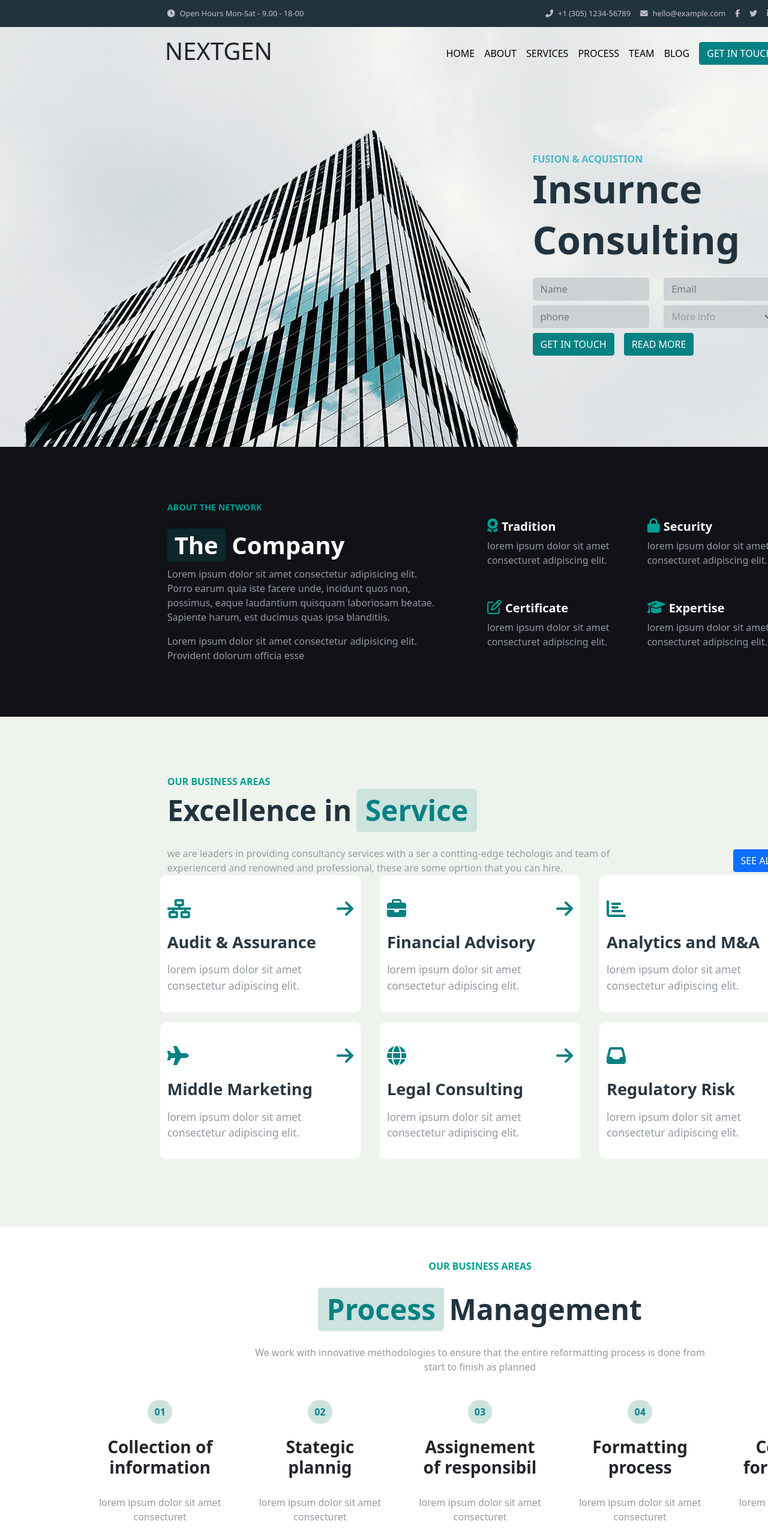
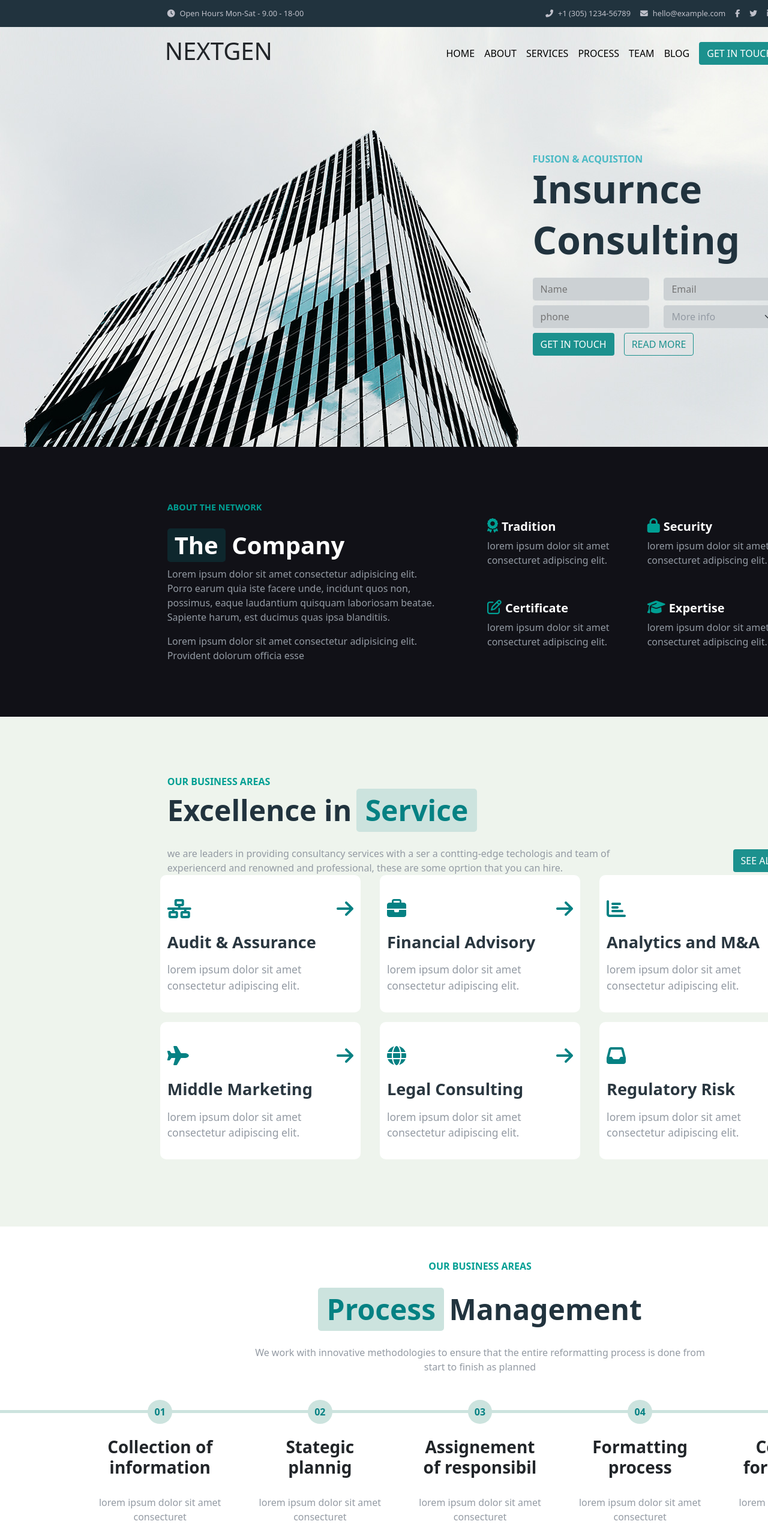
Before and after one commit to lorenzosavoia/proj-html-vuejs, a Vue app: page / in a window 1280 px wide. Shown: the top 2566 px of the page at 60% size. Built offline with nearby package versions, Linux system fonts and the light colour scheme.

Commit message:
add v-for and fix button

```diff
--- a/src/components/Footer.vue
+++ b/src/components/Footer.vue
@@ -17,39 +17,19 @@
           <i class="fas fa-map-marker-alt me-2"></i>
           <span>Main Avenue, 987</span>
         </div>
-        <button type="button" class="btn btn-outline-success">READ MORE</button>
+        <button type="button" class="btn button-2">READ MORE</button>
       </div>
-      <div class="col-2 box-about flex-fill">
-        <h3>About</h3>
+      <div
+        class="col-2 box-about flex-fill  ms-3 me-3"
+        v-for="(element,index) in footer"
+        :key="index"
+      >
+        <h3>{{element.title}}</h3>
         <ul class="m-0 p-0">
-          <li><i class="fas fa-chevron-right me-2"></i>The company</li>
-          <li><i class="fas fa-chevron-right me-2"></i>Institutional</li>
-          <li><i class="fas fa-chevron-right me-2"></i>Social & Evetens</li>
-          <li><i class="fas fa-chevron-right me-2"></i>Innovation</li>
-          <li><i class="fas fa-chevron-right me-2"></i>Environment</li>
-          <li><i class="fas fa-chevron-right me-2"></i>Technology</li>
-        </ul>
-      </div>
-      <div class="col-2 box-about flex-fill me-5 ms-5">
-        <h3>Services</h3>
-        <ul class="m-0 p-0">
-          <li><i class="fas fa-chevron-right me-2"></i>Audit & Assurance</li>
-          <li><i class="fas fa-chevron-right me-2"></i>Financial Advisory</li>
-          <li><i class="fas fa-chevron-right me-2"></i>Analytics</li>
-          <li><i class="fas fa-chevron-right me-2"></i>Middle Marketing</li>
-          <li><i class="fas fa-chevron-right me-2"></i>Legal Consulting</li>
-          <li><i class="fas fa-chevron-right me-2"></i>Regulatory Risk</li>
-        </ul>
-      </div>
-      <div class="col-2 box-about flex-fill">
-        <h3>Support</h3>
-        <ul class="m-0 p-0">
-          <li><i class="fas fa-chevron-right me-2"></i>Responsibility</li>
-          <li><i class="fas fa-chevron-right me-2"></i>Terms of Use</li>
-          <li><i class="fas fa-chevron-right me-2"></i>About Cookies</li>
-          <li><i class="fas fa-chevron-right me-2"></i>Privacy Policy</li>
-          <li><i class="fas fa-chevron-right me-2"></i>Accesibility</li>
-          <li><i class="fas fa-chevron-right me-2"></i>information</li>
+          <li
+            v-for="(links,index) in element.link"
+            :key="index = 'a'"
+          ><i class="fas fa-chevron-right me-2"></i>{{links}}</li>
         </ul>
       </div>
     </div>
@@ -70,7 +50,48 @@
 
 <script>
 export default {
-    name:'Footer',
+  name:'Footer',
+  data(){
+    return{
+      footer:[
+        {
+        title:'About',
+          link:[
+              'Institutional',
+              'Social & Evetens',
+              'Innovation',
+              'Environment',
+              'Technology',
+          ],
+        },
+        {
+        title:'Service',
+          link:[
+            'Audit & Assurance',
+            'Financial Advisory',
+            'Analytics',
+            'Middle Marketing',
+            'Legal Consulting',
+            'Regulatory Risk',
+          ],
+        },
+        {
+        title:'Support',
+          link:[
+            'Responsibility',
+            'Terms of Use',
+            'About Cookies',
+            'Privacy Policy',
+            'Accesibility',
+            'information',
+          ],
+        }
+      ]
+
+
+
+    }
+  }
 
 }
 </script>
@@ -95,5 +116,16 @@ ul{
   background-color: #19191f;
   padding: 2em 2em 2em 3em;
   border-radius: 10px;
+  height: 260px;
+}
+
+.button-2{
+  color: #1c918e;
+  border: 1px solid #1c918e;
+}
+
+.button-2:hover{
+    background-color:#1c918e;
+    color: white;
 }
 </style>
--- a/src/components/headerComponents/Jumbotron.vue
+++ b/src/components/headerComponents/Jumbotron.vue
@@ -14,7 +14,7 @@
                         <li><a href="">TEAM</a> </li>
                         <li><a href="">BLOG</a> </li>
                     </ul>
-                    <button class="btn btn-primary" type="submit">GET IN TOUCH</button>
+                    <button class="btn button-1" type="submit">GET IN TOUCH</button>
                 </div>
                 <!-- navbar -->
             </div>
@@ -48,8 +48,8 @@
                                 </select>
                             </div>
                             <div class="col-12 mt-2">
-                                <button class="btn btn-primary me-3" type="submit">GET IN TOUCH</button>
-                                <button type="button" class="btn btn-outline-success">READ MORE</button>
+                                <button class="btn button-1 me-3" type="submit">GET IN TOUCH</button>
+                                <button type="button" class="btn button-2">READ MORE</button>
                             </div>
                         </div>
                     </div>
@@ -70,18 +70,6 @@ export default {
 .jumbotron{
     background-image: url('~@/assets/bg-6.jpg');
     height: 700px;
-        .btn-primary{
-            background-color:#058183 ;
-            border-color:#058183;
-            color: white;
-            display: inline-block;
-        }
-        .btn-outline-success{
-        color:white;
-        background-color: #058183;
-        border-color: #058183;
-        }
-
     .nav-bar{
         height: 40px;
 
@@ -147,4 +135,22 @@ export default {
         }
     }
 }
+.button-1{
+background-color: #1c918e !important;
+color: white !important;
+}
+.button-1:hover{
+    background-color:#52bbba !important;
+    color: white !important;
+}
+.button-2{
+color: #1c918e !important;
+border: 1px solid #1c918e !important;
+}
+
+.button-2:hover{
+    background-color:#1c918e !important;
+    color: white !important;
+}
+
 </style>
--- a/src/components/mainComponents/Excellence.vue
+++ b/src/components/mainComponents/Excellence.vue
@@ -10,7 +10,7 @@
                         <div class="d-flex align-items-center mt-4">
                             <span class=" text-grey w-75">we are leaders in providing consultancy services with a ser a contting-edge techologis and team of experiencerd and renowned and professional, these are some oprtion that you can hire.</span>
                             <div class="w-25 d-flex justify-content-end">
-                                <button class="btn btn-primary me-3" type="submit">SEE ALL</button>
+                                <button class="btn button-1 me-3" type="submit">SEE ALL</button>
                             </div>
                         </div>
                     </div>
@@ -153,4 +153,12 @@ export default {
         color: #939aa3;
         font-size: 1.1em;
     }
+    .button-1{
+    background-color: #1c918e !important;
+    color: white !important;
+    }
+    .button-1:hover{
+    background-color:#52bbba !important;
+    color: white !important;
+    }
 </style>
--- a/src/components/mainComponents/KnowFirst.vue
+++ b/src/components/mainComponents/KnowFirst.vue
@@ -10,7 +10,7 @@
                     <div class="col-6">
                         <input type="email" class="form mb-4" id="" placeholder="email">
                         <input type="text" class="form mb-4" id="" placeholder="Name">
-                        <button class="btn btn-primary me-3" type="submit">SUBSCRIBE</button>
+                        <button class="btn button-1 me-3" type="submit">SUBSCRIBE</button>
                     </div>
                 </div>
             </div>
@@ -67,4 +67,12 @@ export default {
     border-radius: 0.25rem;
     transition: border-color 0.15s ease-in-out, box-shadow 0.15s ease-in-out;
 }
+.button-1{
+background-color: #1c918e !important;
+color: white !important;
+}
+.button-1:hover{
+    background-color:#52bbba !important;
+    color: white !important;
+}
 </style>
--- a/src/components/mainComponents/News.vue
+++ b/src/components/mainComponents/News.vue
@@ -7,7 +7,7 @@
                 <div class="d-flex align-items-center mt-4">
                     <span class=" text-grey w-75">every week publish content about what is best in the buisiness world</span>
                     <div class="w-25 d-flex justify-content-end">
-                        <button class="btn btn-primary me-3" type="submit">SEE ALL</button>
+                        <button class="btn button-1 me-3" type="submit">SEE ALL</button>
                     </div>
                 </div>
             </div>
@@ -76,5 +76,13 @@ export default {
         font-size: 1.4em;
     }
 }
+.button-1{
+background-color: #1c918e !important;
+color: white !important;
+}
+.button-1:hover{
+    background-color:#52bbba !important;
+    color: white !important;
+}
 
 </style>
--- a/src/components/mainComponents/Process.vue
+++ b/src/components/mainComponents/Process.vue
@@ -1,5 +1,5 @@
 <template>
-<div class="row justify-content-center process-managment align-items-center">
+<div class="row justify-content-center process-managment align-items-center relative">
     <div class="col-6 text-center">
         <span class="header-green mb-4">OUR BUSINESS AREAS</span>
         <span class="background me-2">Process</span>
@@ -7,7 +7,7 @@
         <div class="text-grey mt-4">We work with innovative methodologies to ensure that the entire reformatting process is done from start to finish as planned</div>
     </div>
 
-            <div class="col-12">
+    <div class="col-12 level">
         <div class="row justify-content-center align-items-center">
             <div class="col-2 text-center">
                 <span class="round">01</span>
@@ -36,6 +36,7 @@
             </div>
         </div>
     </div>
+    <div class="absolute"></div>
 </div>
 </template>
 
@@ -64,30 +65,21 @@ export default {
         padding: .8em;
     }
 }
-// .container-line{
-//     height: 50px;
-//     display: flex;
-//     align-items: center;
-//     position: relative;
-//     .line{
-//         height: 5px;
-//         background-color: cadetblue;
-//     }
-//     .container-round{
-//         position: absolute;
-//         display: flex;
-//         .round{
-//             width: 50px;
-//             height: 50px;
-//             border-radius: 50%;
-//             background-color: cadetblue;
-//             margin-left: calc(100% / 6 - 25px);
-//             font-weight: 800;
-//             font-size: 1.2em;
-//             display: flex;
-//             align-items: center;
-//             justify-content: center;
-//         }
-//     }
-// }
+.relative{
+    position: relative;
+}
+.level{
+    z-index: 99;
+}
+.absolute{
+    position: absolute;
+    left: 0;
+    bottom: 239px;
+    width: 100%;
+    height: 5px;
+    background-color:#cce3de;
+    z-index: 0;
+}
+
+
 </style>
```
Lines whose indentation alone changed are shown as unchanged.
